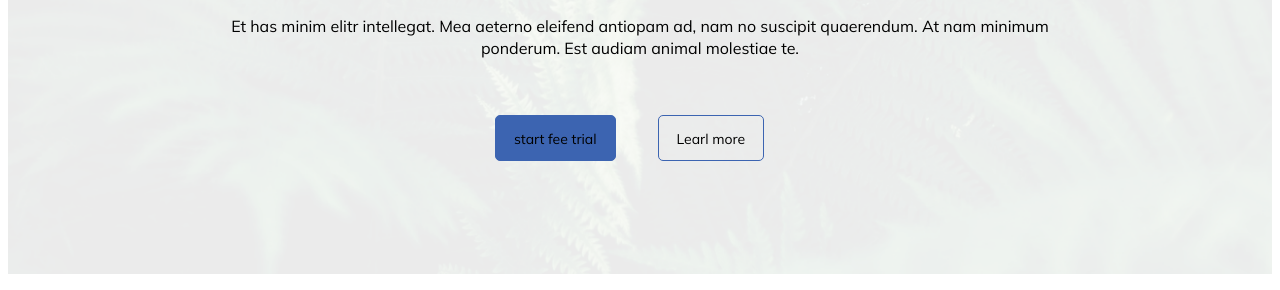
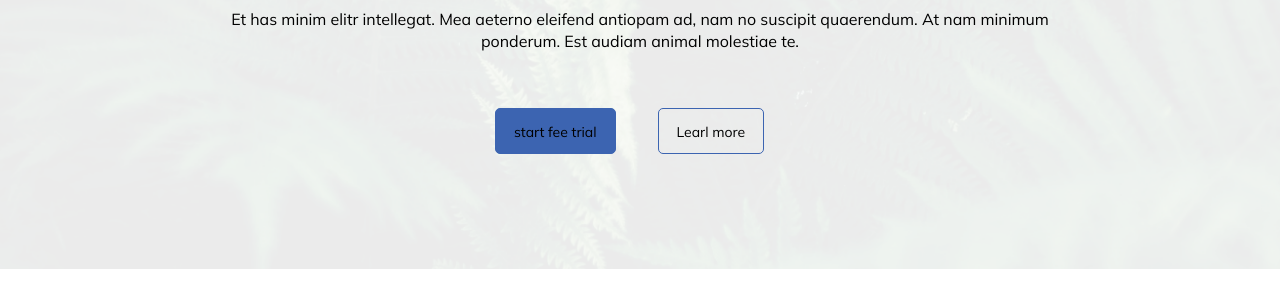
Before and after one commit to trandinhtri-612001/Simplify-app-test-trandinhtri, a plain HTML site: page index.html in a window 1280 px wide. Shown: the part 361-651 px from the top of the page. Drawn offline with Linux system fonts and the light colour scheme.

Commit message:
commit new index.sas

```diff
--- a/style/index.scss
+++ b/style/index.scss
@@ -33,6 +33,7 @@ ul li{
 body{
     background-color: $--color-body;
     font-family: 'Mulish', sans-serif;
+    margin: 0;
 }
 .mobile-menu {
     display: none;
@@ -360,7 +361,7 @@ border-radius: 5px ;
      .col-footer{
         max-width: 255px;
         margin: 0 15px;
-    mar
+
         img{
             max-width: 0;
              height: 260px;
```
Also changed, not shown: style/index.css, 1 other file.
